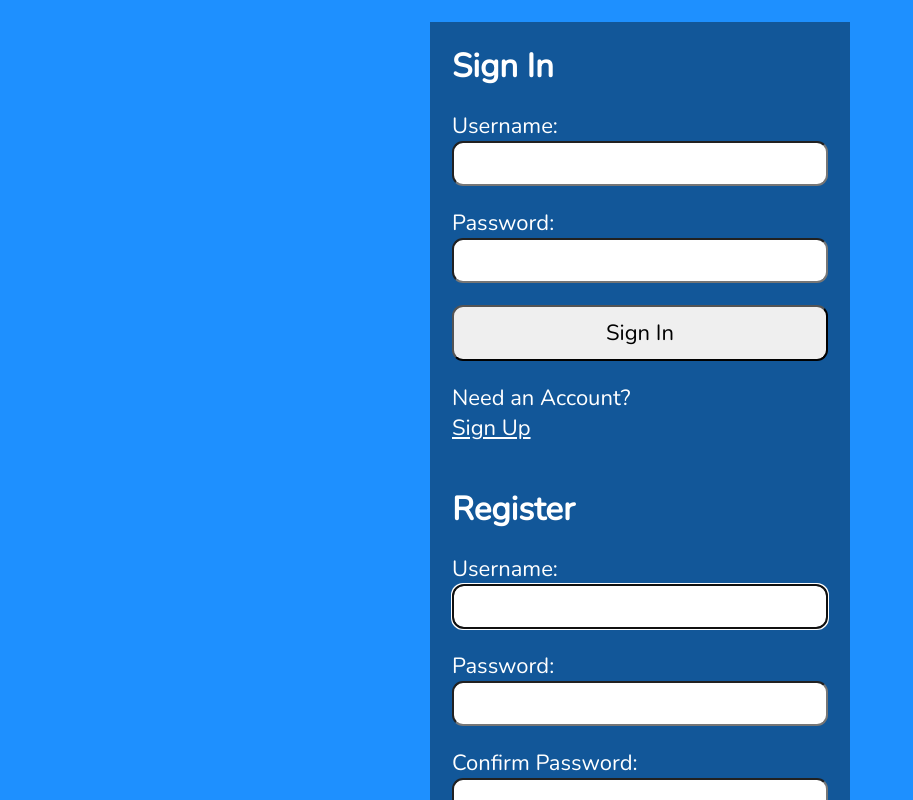
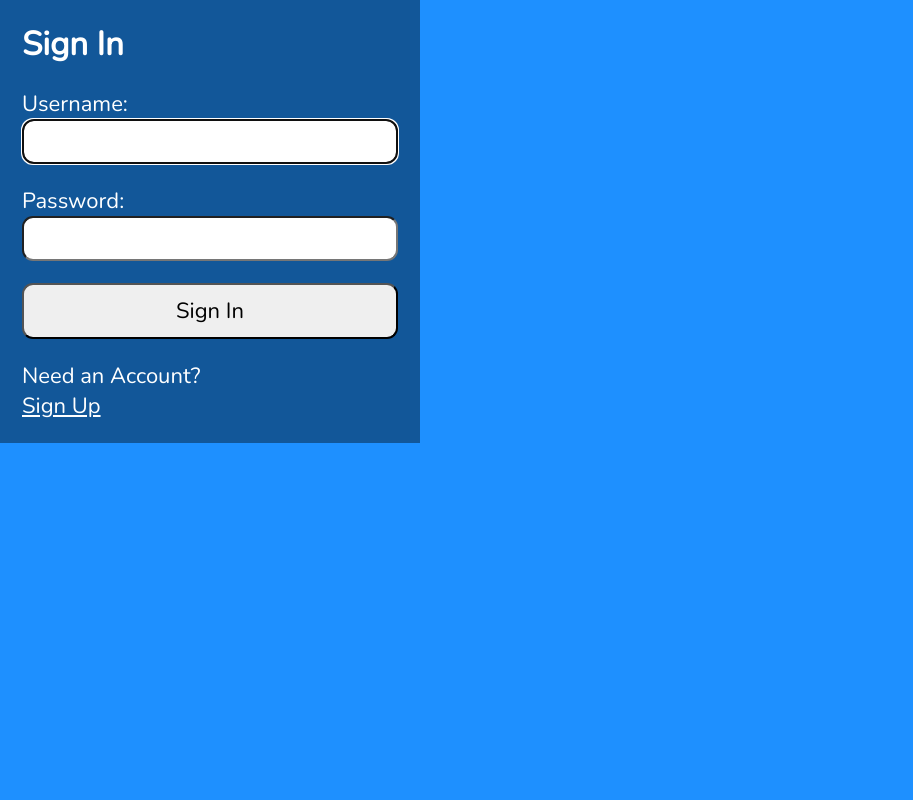
Before and after one commit to 924abp/Project-Aaron-Ashley-Ranran-4, a React (Create React App) app in the folder front-end/: page / in a window 1280 px wide. Shown: the top 800 px of the page, without its empty margins (0-913 px from the left). Built offline with nearby package versions, Linux system fonts and the light colour scheme.

Commit message:
separate login signup

```diff
--- a/front-end/src/App.js
+++ b/front-end/src/App.js
@@ -1,14 +1,17 @@
+import React from 'react';
+import { BrowserRouter, Routes, Route } from 'react-router-dom'
+import Login from './Login';
 import Register from './Register';
-import Login from './Login';
 
 function App() {
 
   return (
-    <main className="App">
-      <Login />
-      <Register />
-
-    </main>
+      <BrowserRouter>
+          <Routes>
+            <Route path='/' element={<Login />}></Route>
+            <Route path='/signup' element={<Register />}></Route>
+          </Routes>
+      </BrowserRouter>
   );
 }
 
```
